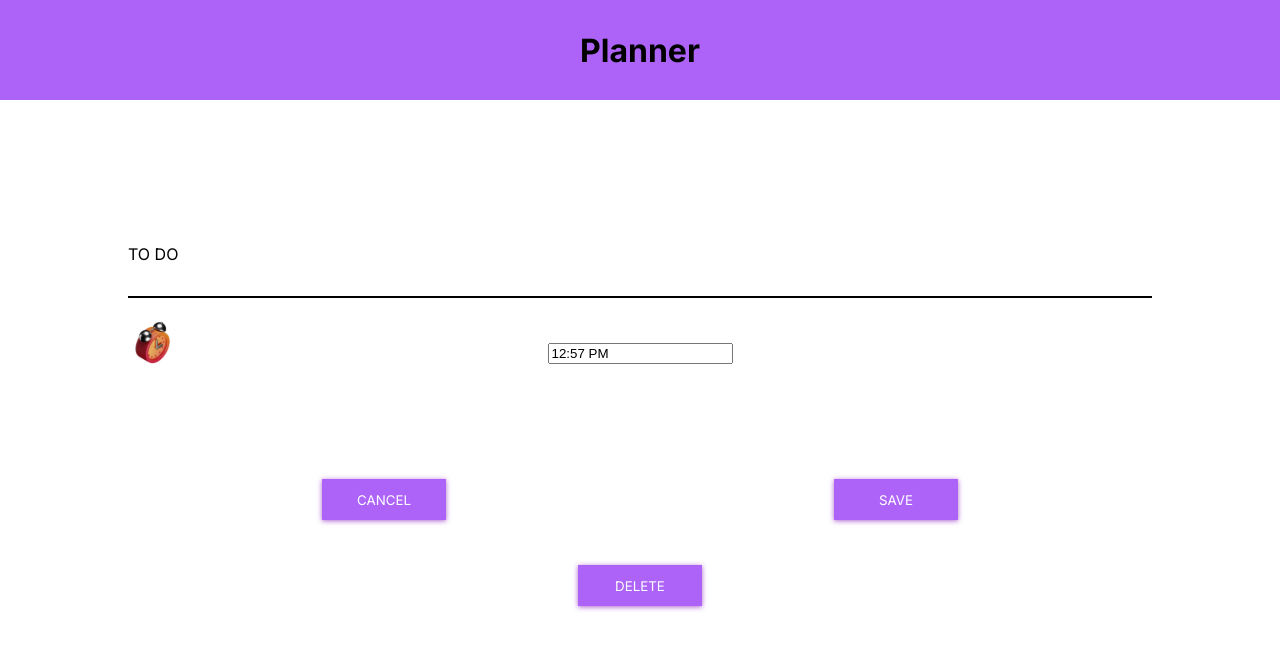
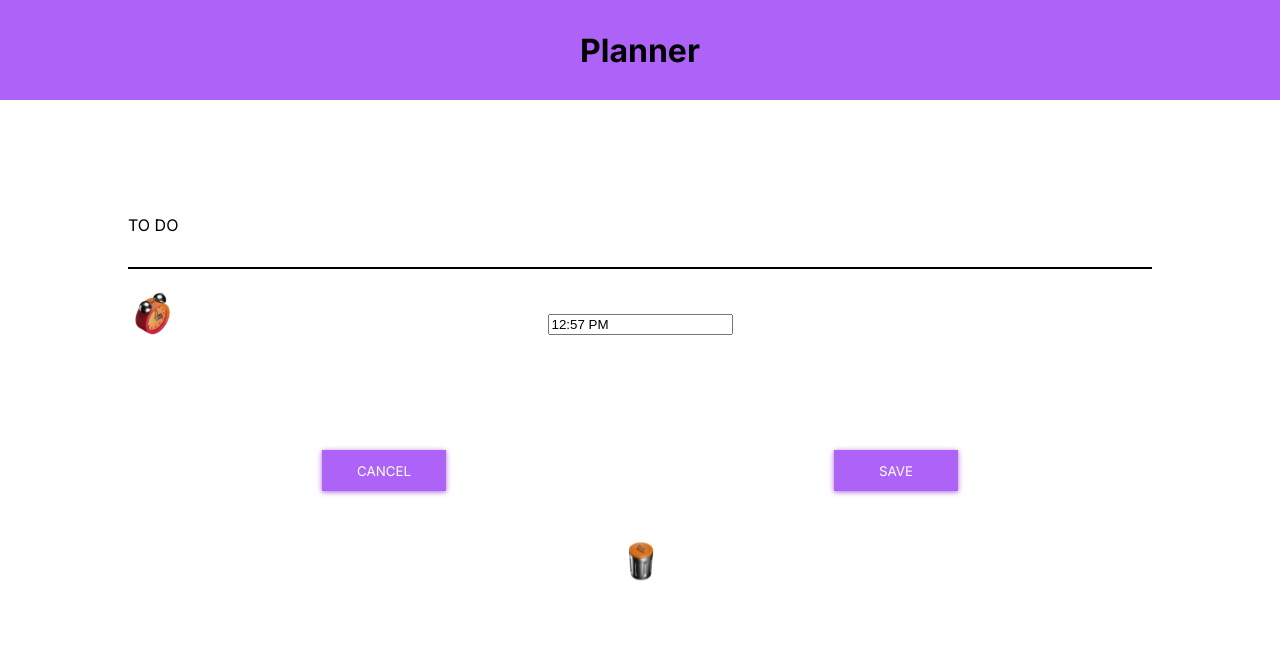
Before and after one commit to amavu/planner, a React (Create React App) app: page /#/edit-todo/1 in a window 1280 px wide. Shown: the top 650 px of the page. Built offline with nearby package versions, Linux system fonts and the light colour scheme; no server answers.

Commit message:
added trash can delete icon

```diff
--- a/src/_edit.scss
+++ b/src/_edit.scss
@@ -60,3 +60,7 @@
     }
   }
 }
+
+.edit-delete-trash-can {
+  align-self: center;
+}
--- a/src/components/EditToDo.js
+++ b/src/components/EditToDo.js
@@ -3,6 +3,7 @@ import { useParams, useHistory, Link } from "react-router-dom";
 import { useEffect, useState } from "react";
 import DatePicker from "react-datepicker";
 import { editToDo, getToDoById, deleteToDo } from "../services/services";
+import { ReactComponent as TrashIcon } from "../icons/trash-can-iso-color.svg";
 
 export const EditToDo = () => {
   const { todoId } = useParams();
@@ -80,12 +81,9 @@ export const EditToDo = () => {
             SAVE
           </button>
         </div>
-        <button
-          onClick={(e) => handleDeleteTodo(e)}
-          className="edit-delete-button"
-        >
-          DELETE
-        </button>
+        <div className="edit-delete-trash-can">
+          <TrashIcon onClick={(e) => handleDeleteTodo(e)} />
+        </div>
       </form>
     </div>
   );
```
Also changed, not shown: src/icons/trash-can-iso-color.svg (added).
